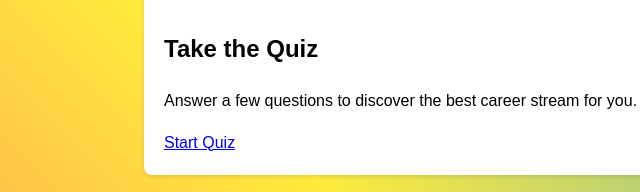
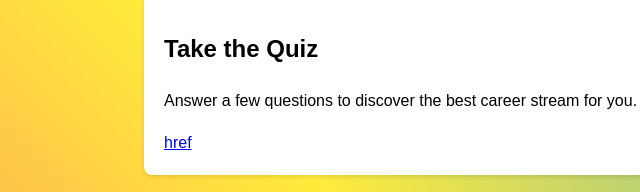
Before and after one commit to nxduzz/Careerify, a plain HTML site: page index.html in a window 1280 px wide. Shown: the part 1085-1277 px from the top of the page, 76-716 px from the left. Drawn offline with Linux system fonts and the light colour scheme.

Commit message:
Update index.html

```diff
--- a/index.html
+++ b/index.html
@@ -42,7 +42,7 @@
    <section id="quiz">
     <h2>Take the Quiz</h2>
     <p>Answer a few questions to discover the best career stream for you.</p>
-    <a href="https://index.html" target="_blank" class="quiz-button">Start Quiz</a>
+    <a href="https://index.html" target="_blank" class="quiz-button">href</a>
   </section>
 
   <!-- FAQ Section -->
```
